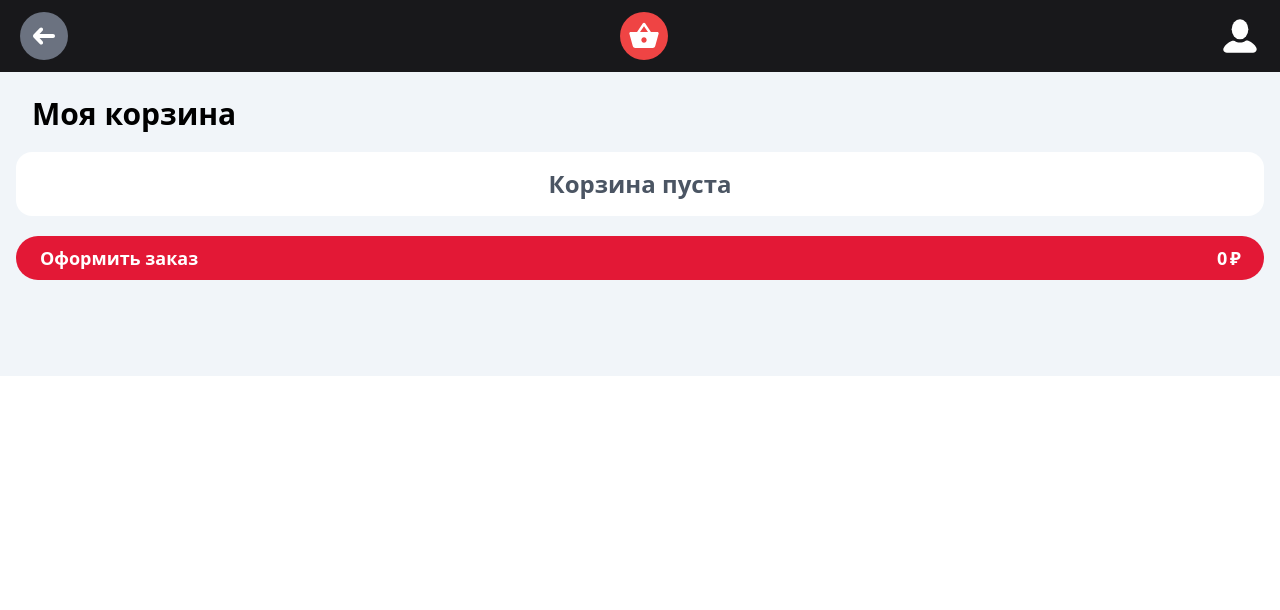
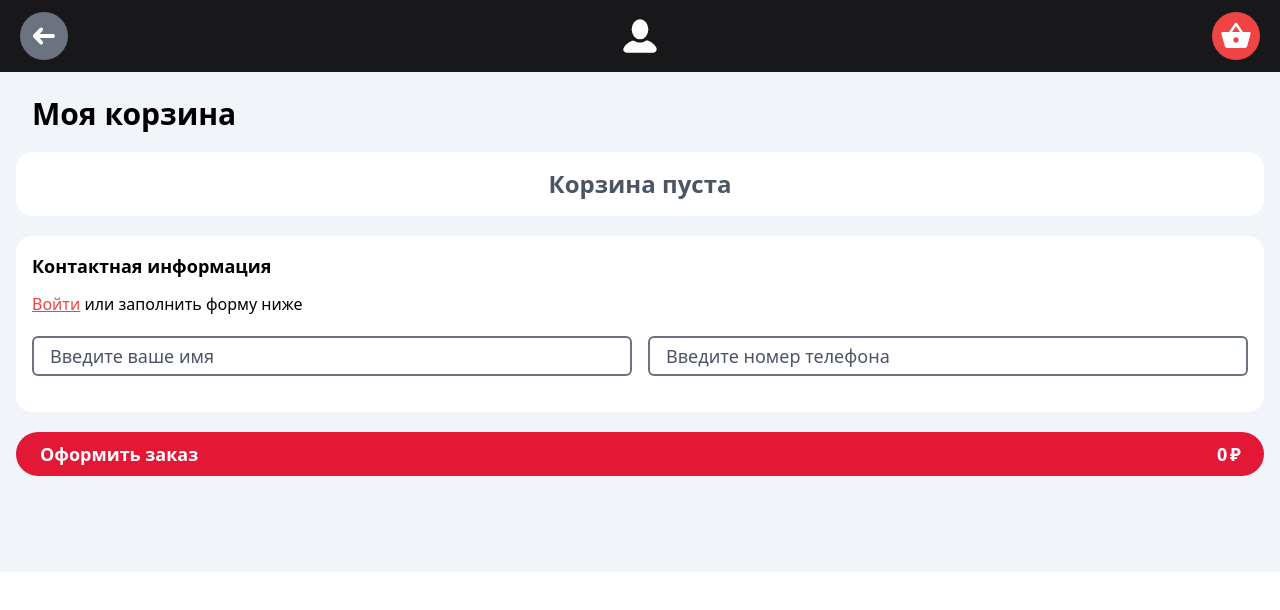
Before and after one commit to etjedanseee/domino-pizza, a React (Create React App) app: page /basket in a window 1280 px wide. Shown: the top 610 px of the page. Built offline with nearby package versions, Linux system fonts and the light colour scheme; no server answers; the database is empty.

Commit message:
added basket contact component

```diff
--- a/src/UI/Modal.tsx
+++ b/src/UI/Modal.tsx
@@ -6,11 +6,6 @@ interface ModalProps {
 }
 
 const Modal = ({ children, onClose }: ModalProps) => {
-
-  // const handleCloseModal = (): void => {
-  //   onClose()
-  // }
-
   return (
     <div
       className='fixed w-screen h-screen top-0 left-0 bg-black bg-opacity-80 z-50 flex justify-center items-center overflow-y-auto'
--- /dev/null
+++ b/src/components/BasketForm.tsx
@@ -0,0 +1,100 @@
+import React, { useState, useEffect, ChangeEvent } from 'react'
+import AuthPage from '../pages/AuthPage'
+import Modal from '../UI/Modal'
+import { regPhone } from '../utils/consts'
+
+const BasketForm = () => {
+  const [isModalVisible, setIsModalVisible] = useState(false)
+
+  const [name, setName] = useState('')
+  const [phone, setPhone] = useState('')
+
+  const [nameError, setNameError] = useState('Имя обязательно')
+  const [phoneError, setPhoneError] = useState('Пароль обязателен')
+
+  const [isNameDirty, setIsNameDirty] = useState(false)
+  const [isPhoneDirty, setIsPhoneDirty] = useState(false)
+
+  const [isFormValid, setIsFormValid] = useState(false)
+
+  const handleModalVisible = () => {
+    setIsModalVisible(prev => !prev)
+  }
+
+  const onNameChange = (e: ChangeEvent<HTMLInputElement>) => {
+    setName(e.target.value)
+    if (!e.target.value.length) {
+      setNameError('Имя обязательно')
+    } else {
+      setNameError('')
+    }
+  }
+  const onPhoneChange = (e: ChangeEvent<HTMLInputElement>) => {
+    setPhone(e.target.value)
+    if (!e.target.value.length) {
+      setPhoneError('Номер телефона обязателен')
+    } else if (!e.target.value.match(regPhone)) {
+      setPhoneError('Некорректный номер телефона')
+    } else {
+      setPhoneError('')
+    }
+  }
+
+  const onNameBlur = () => {
+    setIsNameDirty(true)
+  }
+  const onPhoneBlur = () => {
+    setIsPhoneDirty(true)
+  }
+
+  useEffect(() => {
+    if (!nameError && !phoneError) {
+      setIsFormValid(true)
+    } else {
+      setIsFormValid(false)
+    }
+  }, [nameError, phoneError])
+
+  return (
+    <div className='py-4 px-4 rounded-2xl bg-white mb-5'>
+      <div className='text-lg font-bold mb-3'>Контактная информация</div>
+      <div className='mb-5'>
+        <span className='text-red-500 underline' onClick={handleModalVisible}>Войти</span> или заполнить форму ниже
+      </div>
+
+      <form className='flex justify-between gap-x-4 mb-5'>
+        <div className='w-full'>
+          <input
+            value={name}
+            onChange={onNameChange}
+            onBlur={onNameBlur}
+            placeholder='Введите ваше имя'
+            className='outline-none placeholder:text-gray-600 text-lg border-2 border-gray-500 w-full rounded-md px-4 py-1'
+            spellCheck="false"
+          />
+          {(nameError && isNameDirty) && <div className='text-red-500 text-sm px-4 font-medium'>{nameError}</div>}
+        </div>
+
+        <div className='w-full'>
+          <input
+            value={phone}
+            onChange={onPhoneChange}
+            onBlur={onPhoneBlur}
+            placeholder='Введите номер телефона'
+            className='outline-none placeholder:text-gray-600 text-lg border-2 border-gray-500 w-full rounded-md px-4 py-1'
+            spellCheck="false"
+          />
+          {(phoneError && isPhoneDirty) && <div className='text-red-500 text-sm px-4 font-medium'>{phoneError}</div>}
+        </div>
+      </form>
+
+      {isModalVisible && (
+        <Modal onClose={handleModalVisible}>
+          <AuthPage onClose={handleModalVisible} />
+        </Modal>
+      )}
+    </div>
+  )
+}
+
+export default BasketForm
--- a/src/components/HeaderMenu.tsx
+++ b/src/components/HeaderMenu.tsx
@@ -26,12 +26,6 @@ const HeaderMenu = ({ basketCount, isGoBackVisible }: HeaderMenuProps) => {
             <ArrowBackIcon className='h-12 w-12 rotate-180 fill-white px-2 bg-gray-500 rounded-full' />
           </NavLink>
         )}
-        <NavLink to='/basket' className='relative'>
-          <BasketIcon className='h-12 w-12 p-2 bg-red-500 rounded-full fill-white' />
-          <div className='absolute -top-1 -right-2 bg-white text-red-500 px-2 rounded-full font-medium'>
-            {basketCount > 0 && basketCount}
-          </div>
-        </NavLink>
 
         <div onClick={handleModalVisible}>
           <AuthIcon className='h-10 w-10 fill-white' />
@@ -42,6 +36,13 @@ const HeaderMenu = ({ basketCount, isGoBackVisible }: HeaderMenuProps) => {
             <AuthPage onClose={handleModalVisible} />
           </Modal>
         )}
+
+        <NavLink to='/basket' className='relative'>
+          <BasketIcon className='h-12 w-12 p-2 bg-red-500 rounded-full fill-white' />
+          <div className='absolute -top-1 -right-2 bg-white text-red-500 px-2 rounded-full font-medium'>
+            {basketCount > 0 && basketCount}
+          </div>
+        </NavLink>
       </div>
     </div>
   )
--- a/src/pages/AuthPage.tsx
+++ b/src/pages/AuthPage.tsx
@@ -24,12 +24,14 @@ type loginOrRegistrationType = 'login' | 'registration'
 
 const AuthPage = ({ onClose }: AuthPageProps) => {
   const [loginOrRegistration, setLoginOrRegistration] = useState<loginOrRegistrationType>('login')
+  const [authError, setAuthError] = useState('')
 
   const { register, handleSubmit, formState: { errors }, reset } = useForm<FormData>();
 
   const { setUser } = useActions()
 
   const onSubmit = handleSubmit(data => {
+    setAuthError('')
     if (loginOrRegistration === 'login') {
       singIn(data)
     } else {
@@ -57,6 +59,7 @@ const AuthPage = ({ onClose }: AuthPageProps) => {
       console.log('singUp data', data)
     } catch (e) {
       console.log('singUp error', e)
+      setAuthError('Ошибка при регистрации')
     }
   }
 
@@ -69,13 +72,13 @@ const AuthPage = ({ onClose }: AuthPageProps) => {
       if (error) {
         throw new Error(error.message)
       }
-      console.log('singIp data', data)
+      console.log('singIn data', data)
       //в случае если нет ошибки(прям тут) показать что вошли успешно
       onClose()
       //придумать какие поля нужны (например токен) и передать их
       // setUser(data)
     } catch (e) {
-      //сделать состояние в которое поместить неправильный адрес или пароль
+      setAuthError('Неправильный адрес или пароль')
       console.log('singIn error', e)
     }
 
@@ -105,6 +108,10 @@ const AuthPage = ({ onClose }: AuthPageProps) => {
       </div>
 
       <form className='w-full py-4 px-4'>
+        {authError.length > 0 && (
+          <div className='text-red-500 mb-4 font-medium'>{authError}</div>
+        )}
+
         <div className='mb-4'>
           <input
             {...register("email", { required: true, pattern: regEmail })}
--- a/src/pages/Basket.tsx
+++ b/src/pages/Basket.tsx
@@ -1,4 +1,5 @@
 import React, { } from 'react'
+import BasketForm from '../components/BasketForm'
 import BasketOrder from '../components/BasketOrder'
 import { useTypedSelector } from '../hooks/useTypedSelector'
 import AddButton from '../UI/AddButton'
@@ -6,6 +7,7 @@ import AddButton from '../UI/AddButton'
 const Basket = () => {
   const { items, totalSum } = useTypedSelector(state => state.basket)
   const { ingredients } = useTypedSelector(state => state.pizza)
+  const { user } = useTypedSelector(state => state.auth)
 
   return (
     <div className='container mx-auto py-20'>
@@ -19,6 +21,11 @@ const Basket = () => {
       )
         : <div className='py-4 px-4 rounded-2xl bg-white text-2xl font-bold text-gray-600 text-center mb-5'>Корзина пуста</div>
       }
+
+      {!user && (
+        <BasketForm />
+      )}
+
       <AddButton price={totalSum} title='Оформить заказ' onClick={() => { }} />
     </div>
   )
--- a/src/redux/reducers/rootReducer.ts
+++ b/src/redux/reducers/rootReducer.ts
@@ -1,3 +1,4 @@
+import { authReducer } from './authReducer';
 import { basketReducer } from './basketReducer';
 import { combineReducers } from "redux";
 import { pizzaReducer } from "./pizzaReducer";
@@ -5,7 +6,8 @@ import { pizzaReducer } from "./pizzaReducer";
 
 export const rootReducer = combineReducers({
   pizza: pizzaReducer,
-  basket: basketReducer
+  basket: basketReducer,
+  auth: authReducer
 })
 
 export type RootState = ReturnType<typeof rootReducer>
--- a/src/types/Auth/IAuth.ts
+++ b/src/types/Auth/IAuth.ts
@@ -1,5 +1,6 @@
 
 export interface IUser {
+  id: string,
   email: string,
   password: string,
   phone: string
```
